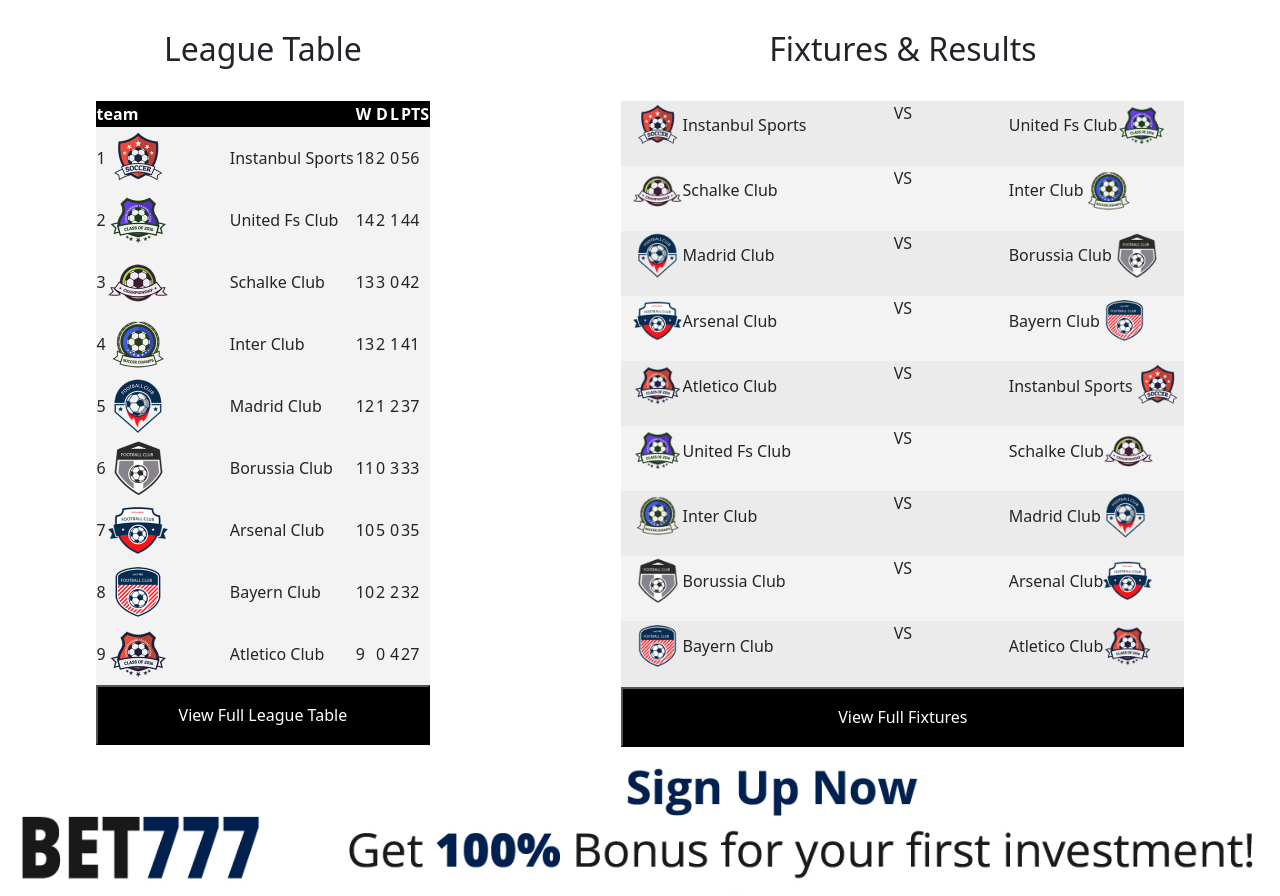
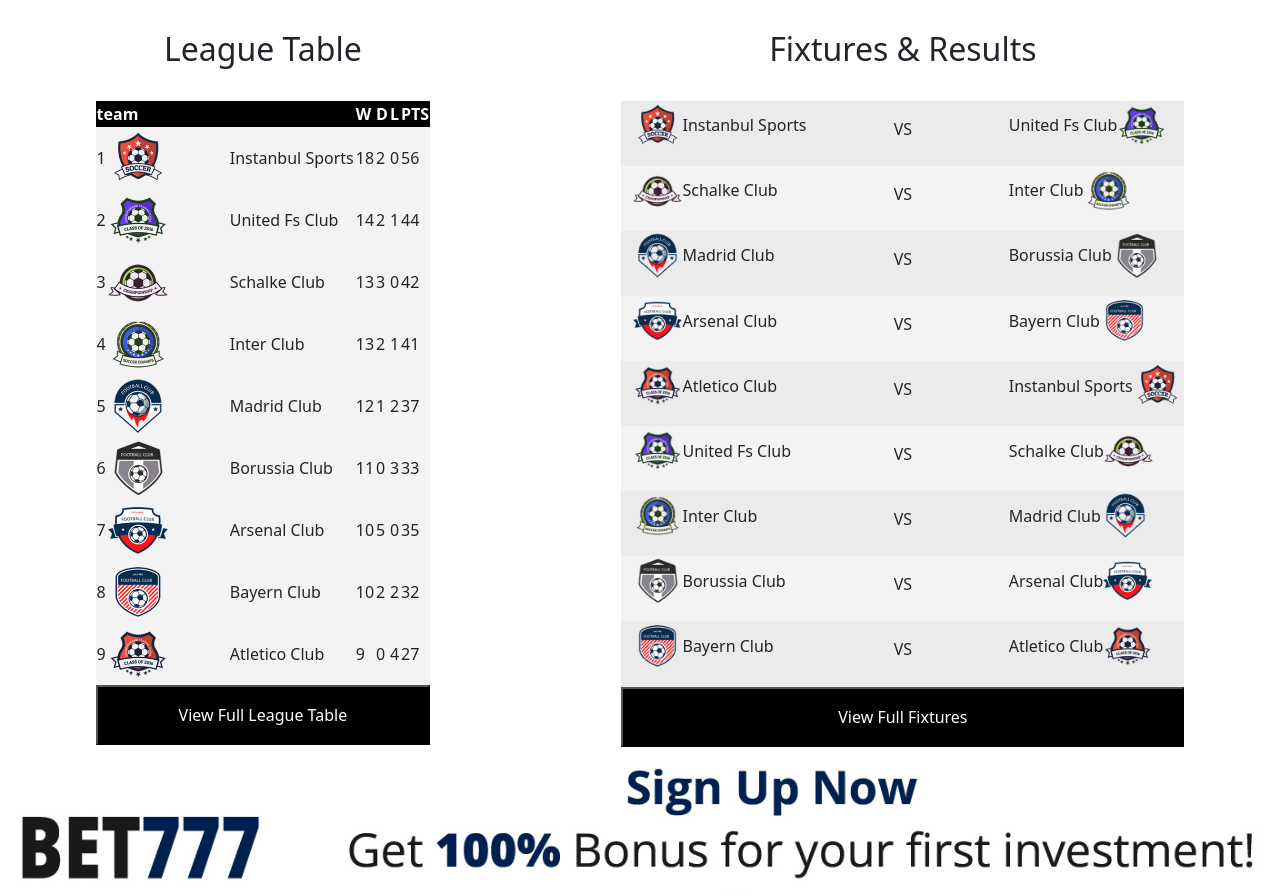
Before and after one commit to AlessioAbbati/proj-html-vuejs, a Vue app: page / in a window 1280 px wide. Shown: the part 2573-3469 px from the top of the page. Built offline with nearby package versions, Linux system fonts and the light colour scheme.

Commit message:
mod span in results

```diff
--- a/src/components/AppResults.vue
+++ b/src/components/AppResults.vue
@@ -37,6 +37,9 @@ export default {
             img {
                 width: 30%;
             }
+            span {
+                margin-top: 1rem;
+            }
 
             .info {
                 white-space: nowrap;
```
